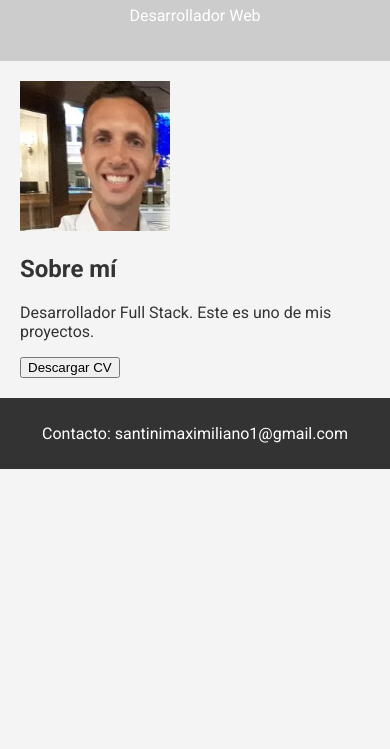
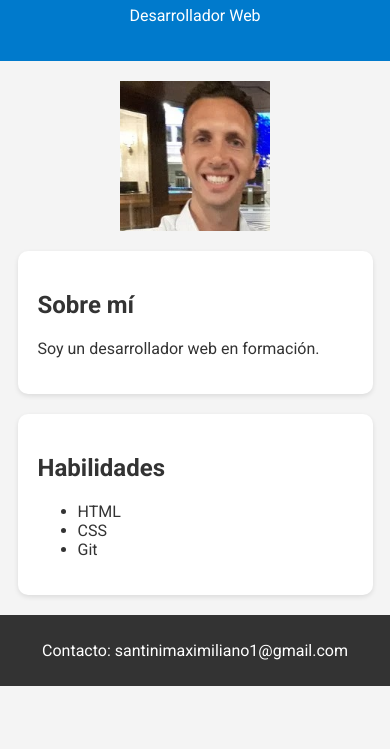
Before and after one commit to msantiniRepo/msantini-portafolio, a plain HTML site: page index.html in a window 390 px wide. Shown: the part 95-844 px from the top of the page. Drawn offline with Linux system fonts and the light colour scheme.

Commit message:
Diseño responsive con Flexbox

```diff
--- a/index.html
+++ b/index.html
@@ -13,14 +13,22 @@
       <p>Desarrollador Web</p>
     </header>
 
-    <main>
-      <section>
-        <img src="assets/foto.jpg" alt="Mi Foto" style="width: 150px;border radius:50%;">
+    <main class="container">
+      <img src="assets/foto.jpg" alt="Mi Foto" style="width: 150px;border radius:50%;">
+      <section class="box">
         <h2>Sobre mí</h2>
-        <p>Desarrollador Full Stack. Este es uno de mis proyectos.</p>
-        <button>Descargar CV</button>
+        <p>Soy un desarrollador web en formación.</p>
+      </section>
+      <section class="box">
+        <h2>Habilidades</h2>
+        <ul>
+          <li>HTML</li>
+          <li>CSS</li>
+          <li>Git</li>
+        </ul>
       </section>
     </main>
+
 
     <footer>
       <p>Contacto: santinimaximiliano1@gmail.com</p>
--- a/style.css
+++ b/style.css
@@ -25,8 +25,28 @@ footer {
   padding: 10px;
 }
 
+.container {
+  display: flex;
+  justify-content: space-around;
+  gap: 20px;
+  padding: 20px;
+}
+
+.box {
+  background-color: white;
+  padding: 20px;
+  border-radius: 10px;
+  flex: 1;
+  min-width: 250px;
+  box-shadow: 0 2px 5px rgba(0, 0, 0, 0.1);
+}
 @media (max-width: 768px) {
-    header {
-        background-color: #ccc;
-    }
+  .container {
+    flex-direction: column;
+    align-items: center;
+  }
+
+  .box {
+    width: 90%;
+  }
 }
```
